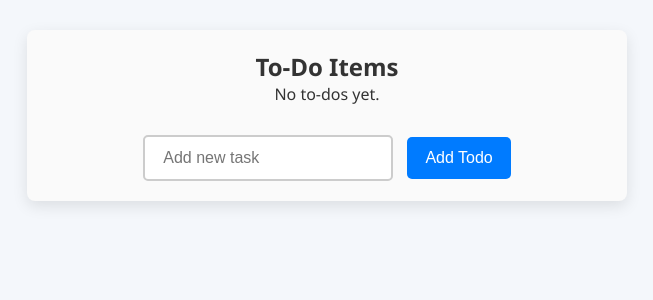
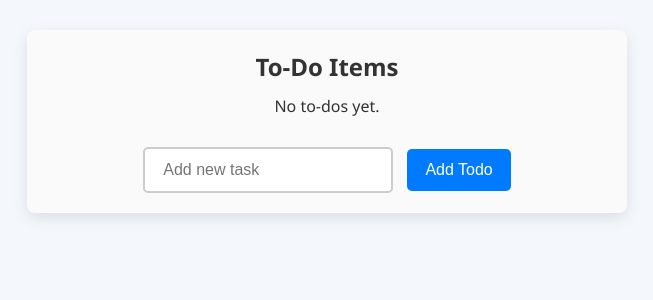
Before and after one commit to Charlton-C/django_to_do_app, a Django app: page / in a window 1280 px wide. Shown: the part 95-395 px from the top of the page, without its empty margins (313-966 px from the left). Run offline with Django 5.2, Linux system fonts and the light colour scheme; data that the repository does not hold is empty.

Commit message:
Change site icon, add margin to no to do message

```diff
--- a/todo/static/css/styles.css
+++ b/todo/static/css/styles.css
@@ -22,6 +22,10 @@ header {
 h1 {
     font-size: 2.5rem;
     font-weight: 600;
+}
+
+.no_todo {
+    margin-top: 12px;
 }
 
 /* To-Do List Container */
--- a/todo/templates/todo_list.html
+++ b/todo/templates/todo_list.html
@@ -43,7 +43,7 @@
                     </li>
                     {% endfor %}
                     {% else %}
-                    <p>No to-dos yet.</p>
+                    <p class="no_todo">No to-dos yet.</p>
                     {% endif %}
                 </ul>
 
```
Also changed, not shown: todo/static/icons/todo_check_icon.svg.
